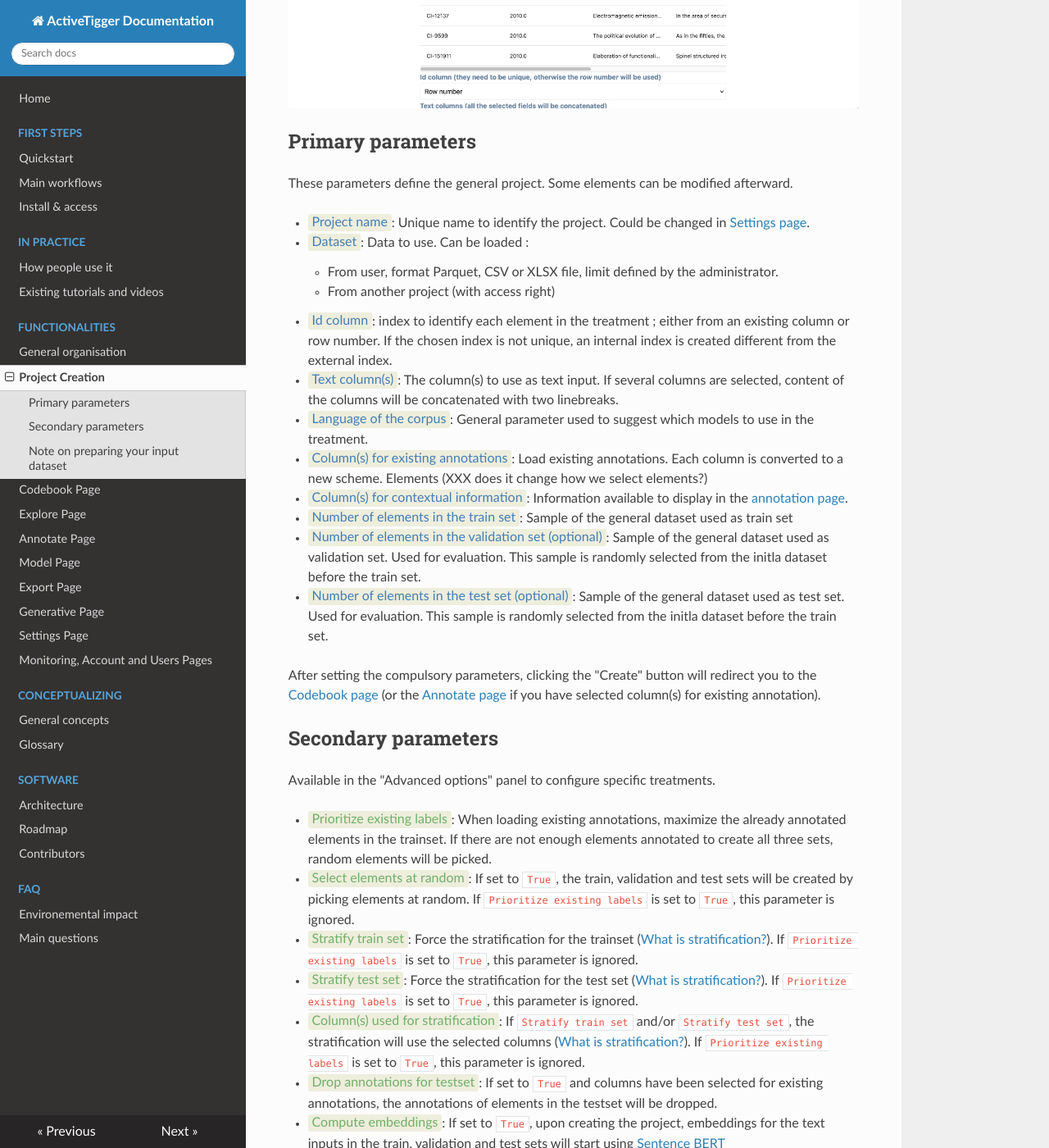
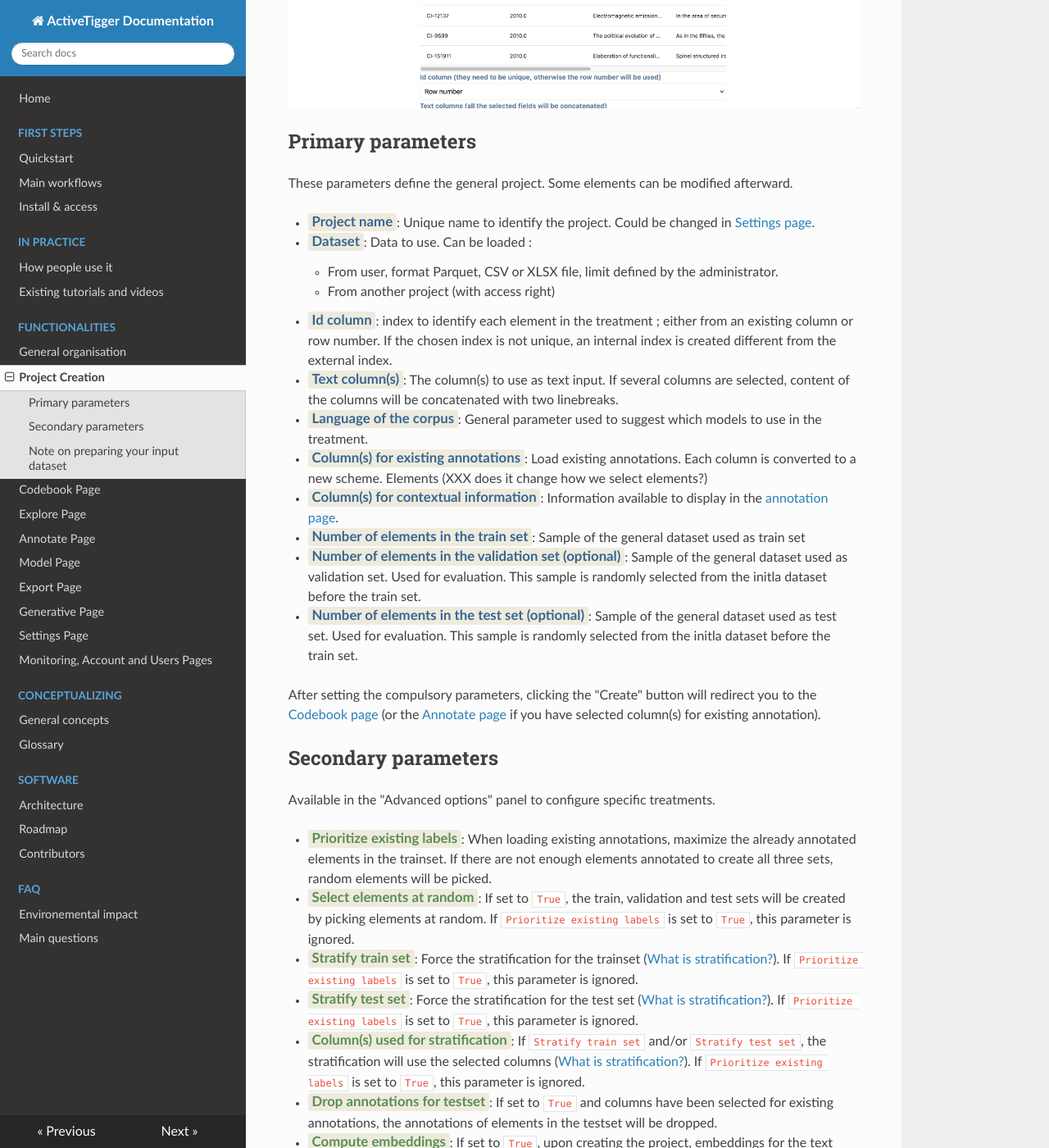
Before and after one commit to activetigger/documentation, an MkDocs documentation site: the page built from docs/functionalities/project-creation.md, in a window 1280 px wide and 1400 px high, scrolled down 497 px. Shown: the whole window at 82% size. Built offline with MkDocs 1.6.1, drawn with Linux system fonts in a browser that asks for light colours; nearby versions of some CDN libraries.

Commit message:
style changes

```diff
--- a/docs/style.css
+++ b/docs/style.css
@@ -11,17 +11,18 @@ span.icon{
 }
 
 span.parameter{
-    color:#437EB4;
-    background-color: #eed;
+    color:#366693;
+    background-color: rgb(238, 235, 221);
+    font-weight:800;
+    font-size: 1.05em;
 
-    font-weight: 500;
     padding: 0.15rem 0.3rem;
     margin: 0rem;
     border-radius: .2rem;
 }
 
 span.parameter.secondary{
-    color:rgb(113, 175, 105) ;
+    color:rgb(90, 142, 83) ;
 }
 
 span.action{
@@ -49,9 +50,10 @@ span.action.secondary{
 
 span.highlight{
     color:black;
-    background-color: orange;
+    background-color: #FF165420;
 
-    font-weight: 800;
+    font-weight: 600;
+    border-bottom: #FF1654 solid 1.5px;
     padding: 0.15rem 0.15rem;
     margin: 0rem;
     border-radius: .2rem;
```
